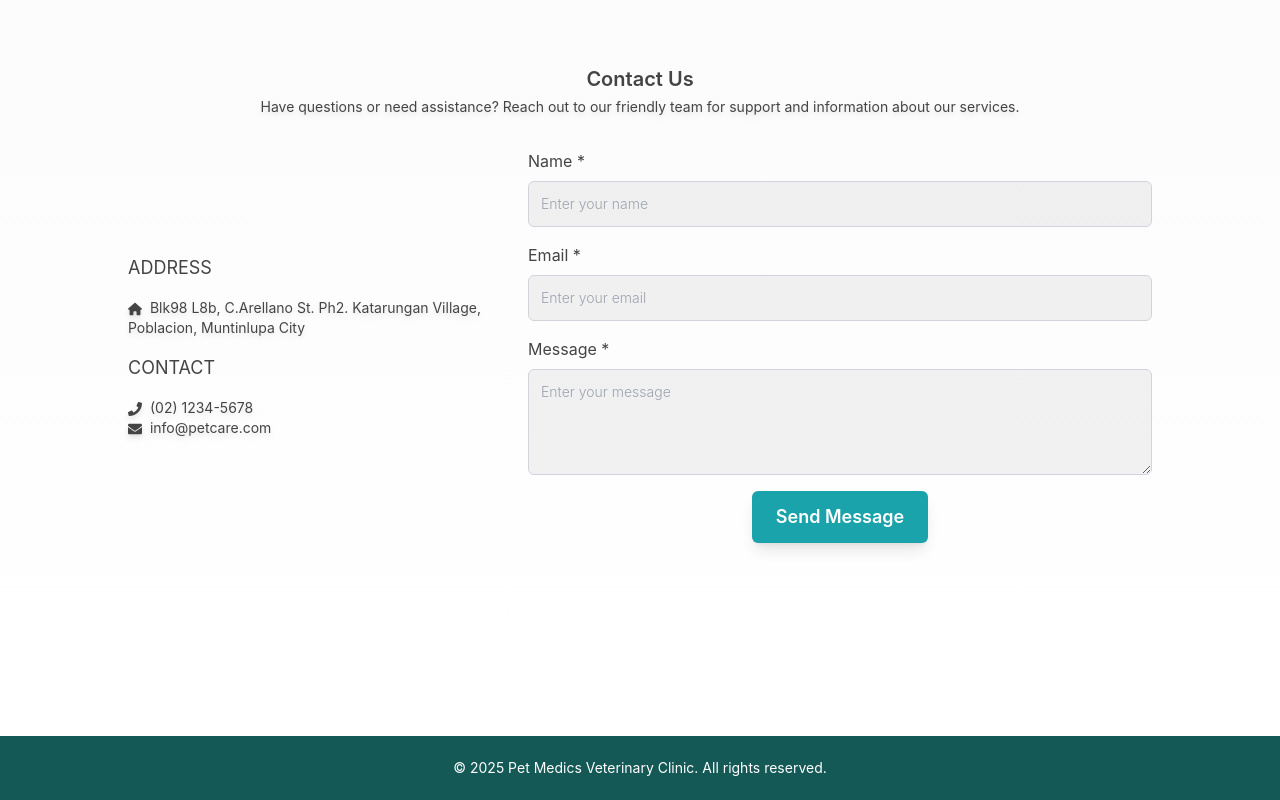
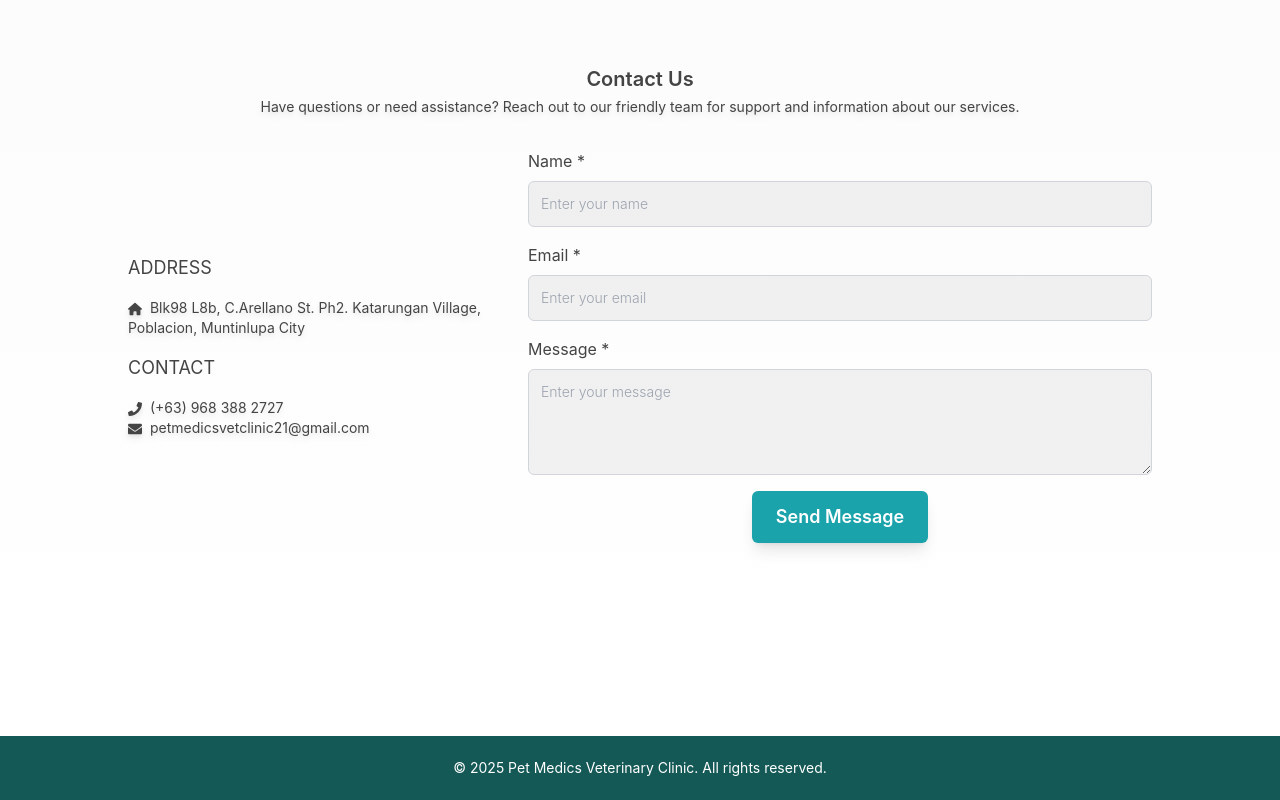
Before and after one commit to k-metra/PetCare, a React (Create React App) app in the folder frontend/: page /home in a window 1280 px wide. Shown: the part 2348-3148 px from the top of the page. Built offline with nearby package versions, Linux system fonts and the light colour scheme; a web font is replaced by a local one.

Commit message:
update email and contact number on contacts page

```diff
--- a/frontend/src/pages/home.tsx
+++ b/frontend/src/pages/home.tsx
@@ -114,8 +114,8 @@ export default function Home() {
                             </div>
                             <div className="flex flex-col text-left">
                                 <h3 className="text-lg mb-4 mt-4">CONTACT</h3>
-                                <p className="text-sm md:text-md drop-shadow-md"><FaPhone className="inline mr-1"/> (02) 1234-5678</p>
-                                <p className="text-sm md:text-md drop-shadow-md"><FaEnvelope className="inline mr-1"/> info@petcare.com</p>
+                                <p className="text-sm md:text-md drop-shadow-md"><FaPhone className="inline mr-1"/> (+63) 968 388 2727</p>
+                                <p className="text-sm md:text-md drop-shadow-md"><FaEnvelope className="inline mr-1"/> petmedicsvetclinic21@gmail.com</p>
                             </div>
                         </div>
                         <div className="flex flex-col w-full md:w-3/4">
```
